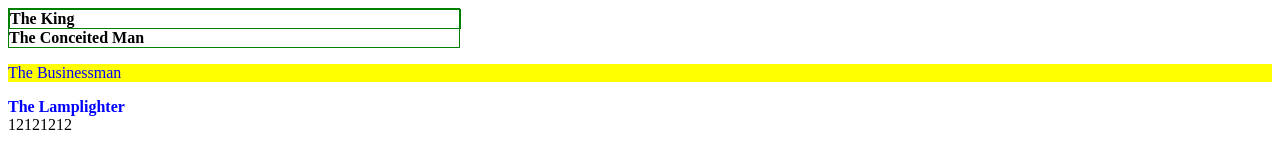
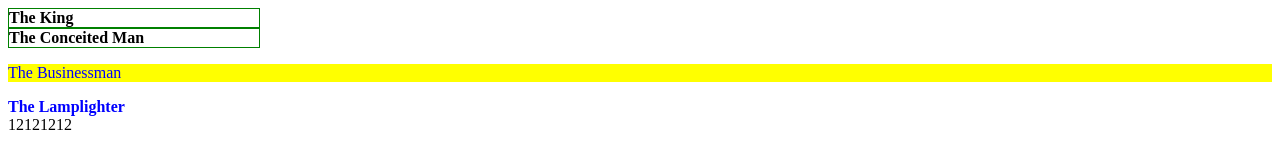
Before and after one commit to tenull/tenull2.github.io, a plain HTML site: page index.html in a window 1280 px wide. Drawn offline with Linux system fonts and the light colour scheme.

Commit message:
Update style.css

```diff
--- a/style.css
+++ b/style.css
@@ -1,6 +1,8 @@
 #b550 {
   color:blue;
   background : yellow;
+  font-weight: normal;
+
 }
 
 #b329 {
@@ -9,14 +11,18 @@
 }
 
 .container {
-  border: solid thin;
-  border-color: green;
+
   font-weight: bold;
-  width: 450px;
+  width: 250px;
 
 }
 #b325 {
   border: solid thin;
   border-color: green;
-  width: 450px;
+  width: 250px;
 }
+.b326 {
+  border: solid thin;
+  border-color: green;
+  width: 250px;
+}
```
